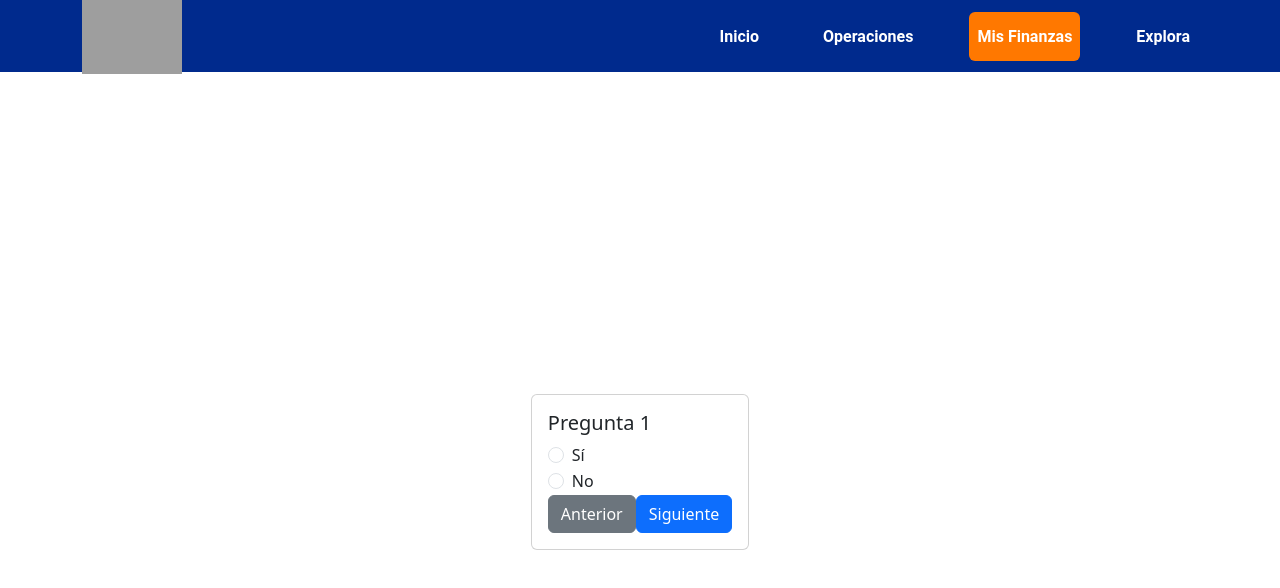
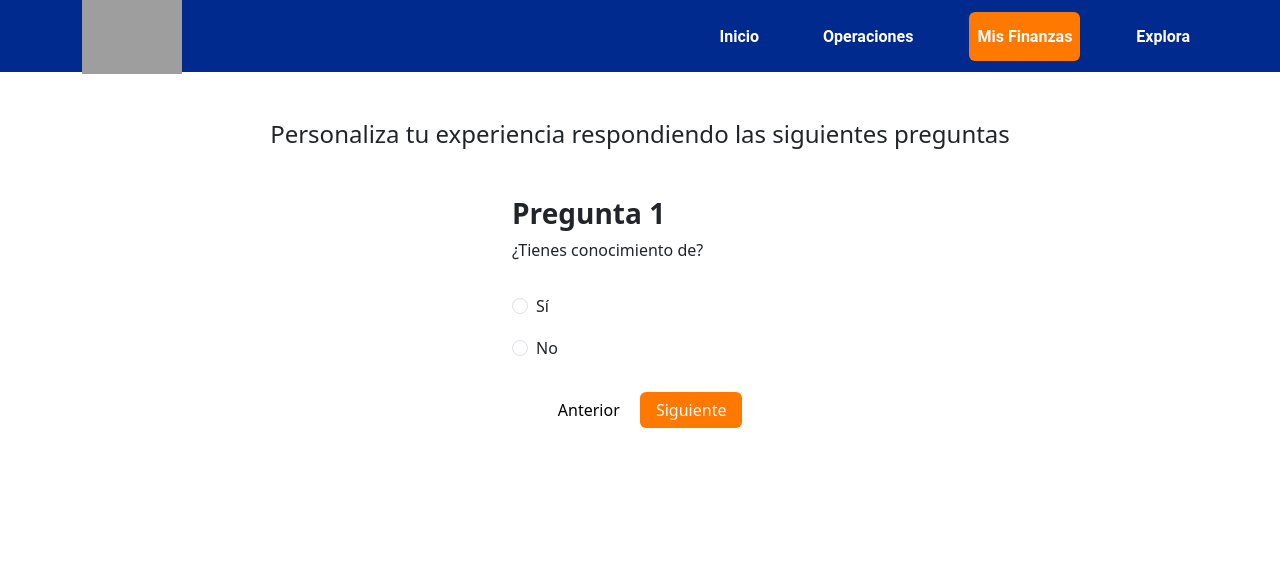
Before and after one commit to MarcoCaceresSenn/UXcrafting, a React (Create React App) app: page /questionary in a window 1280 px wide. Shown: the top 588 px of the page. Built offline with nearby package versions, Linux system fonts and the light colour scheme; grey boxes are pictures that could not be loaded.

Commit message:
integracion de cuestionario

```diff
--- a/src/component/question-form-component/question.form.component.css
+++ b/src/component/question-form-component/question.form.component.css
@@ -1,6 +1,39 @@
-.card-image {
-    max-width: 100%; /* Ajusta el ancho máximo al 100% de la tarjeta */
-    max-height: 100%; /* Ajusta la altura máxima al 100% de la tarjeta */
-    width: 100%; /* Establece el ancho al 100% de la tarjeta */
-    height: auto; /* Ajusta la altura automáticamente */
+.form-content {
+    width: 20vw;
 }
+
+.question-title {
+    width: 100%;
+    font-weight: bold;
+}
+
+.form-check {
+    width: 100%;
+    height: 5vh;
+}
+
+.btn-secondary {
+    color: #000;
+    border: none;
+    background-color: var(--blanco);
+}
+
+.btn-secondary:hover {
+    color: #000;
+    border: none;
+    background-color: var(--blanco);
+}
+
+.btn {
+    width: 40%;
+}
+
+.btn-primary {
+    border: none;
+    background-color: var(--naranjo);
+}
+
+.question {
+    height: 5vh;
+    border: none;
+}
--- a/src/component/question-form-component/question.form.component.jsx
+++ b/src/component/question-form-component/question.form.component.jsx
@@ -1,18 +1,22 @@
-// QuestionCardComponent.jsx
 import React, { useState } from 'react';
+import './question.form.component.css';
+import 'bootstrap/dist/css/bootstrap.min.css'
 
-export default function QuestionCardComponent({ question, onNext, onPrev, isLastQuestion, prevAnswer }) {
-    const [answer, setAnswer] = useState(prevAnswer || '');
+export default function QuestionCardComponent({ questionNumber, question, onNext, onPrev, isLastQuestion, prevAnswer }) {
+    const [answer, setAnswer] = useState('');
 
     const handleAnswer = (value) => {
         setAnswer(value);
     };
 
     return (
-        <div className="d-flex justify-content-center align-items-center vh-100">
-            <div className="card square-card">
+        <div>
+            <div className="form-content">
                 <div className="card-body">
-                    <h5 className="card-title">{question}</h5>
+                    <div>
+                        <h3 className="question-title">{questionNumber}</h3>
+                        <p className='question'>{question}</p>
+                    </div>
                     <div className="form-check">
                         <input
                             type="radio"
@@ -39,19 +43,21 @@ export default function QuestionCardComponent({ question, onNext, onPrev, isLast
                             No
                         </label>
                     </div>
-
+                    <div className='text-center mt-3 mx-auto'>
                         {onPrev && (
-                        <button className="btn btn-secondary ml-2" onClick={onPrev}>
+                            <button className="btn btn-secondary " onClick={onPrev}>
                                 Anterior
                             </button>
                         )}
                         <button
-                        className="btn btn-primary"
+                            className="btn btn-primary "
                             onClick={() => onNext(answer)}
                         >
                             {isLastQuestion ? 'Finalizar' : 'Siguiente'}
                         </button>
                     </div>
+
+                </div>
             </div>
         </div>
     );
--- /dev/null
+++ b/src/views/questionary.view.css
@@ -0,0 +1,3 @@
+.text-title-color {
+    color: var(--azul);
+}
--- a/src/views/questionary.view.jsx
+++ b/src/views/questionary.view.jsx
@@ -1,17 +1,16 @@
-// QuestionaryPage.jsx
 import React, { useState } from 'react';
 import QuestionCardComponent from '../component/question-form-component/question.form.component';
 
 export default function QuestionaryView() {
     const questions = [
-    'Pregunta 1',
-    'Pregunta 2',
-    'Pregunta 3',
-    'Pregunta 4',
+        '¿Tienes conocimiento de?',
+        '¿Manejas conocimiento de?',
+        '¿Conoces acerca de?',
+        '¿Te interesa?',
     ];
 
     const [currentQuestion, setCurrentQuestion] = useState(0);
-  const [answers, setAnswers] = useState([]);
+    const [answers, setAnswers] = useState(Array(questions.length).fill(''));
     const [prevAnswer, setPrevAnswer] = useState('');
 
     const handleNextQuestion = (answer) => {
@@ -28,6 +27,7 @@ export default function QuestionaryView() {
             setPrevAnswer(answer);
         } else {
             console.log('Respuestas finales:', updatedAnswers);
+            // Aquí puedes enviar las respuestas a donde desees
         }
 
         setAnswers(updatedAnswers);
@@ -41,10 +41,15 @@ export default function QuestionaryView() {
     };
 
     return (
-    <div className="d-flex justify-content-center align-items-center vh-100">
+        <div>
+            <div>
+                <h4 className="text-center text-title-color mt-5">Personaliza tu experiencia respondiendo las siguientes preguntas</h4>
+            </div>
+            <div className="d-flex justify-content-center mt-5 vh-100">
                 {currentQuestion < questions.length && (
                     <QuestionCardComponent
                         question={questions[currentQuestion]}
+                        questionNumber={`Pregunta ${currentQuestion + 1}`}
                         onNext={handleNextQuestion}
                         onPrev={handlePrevQuestion}
                         isLastQuestion={currentQuestion === questions.length - 1}
@@ -52,5 +57,6 @@ export default function QuestionaryView() {
                     />
                 )}
             </div>
+        </div>
     );
 }
```
Lines whose indentation alone changed are shown as unchanged.
